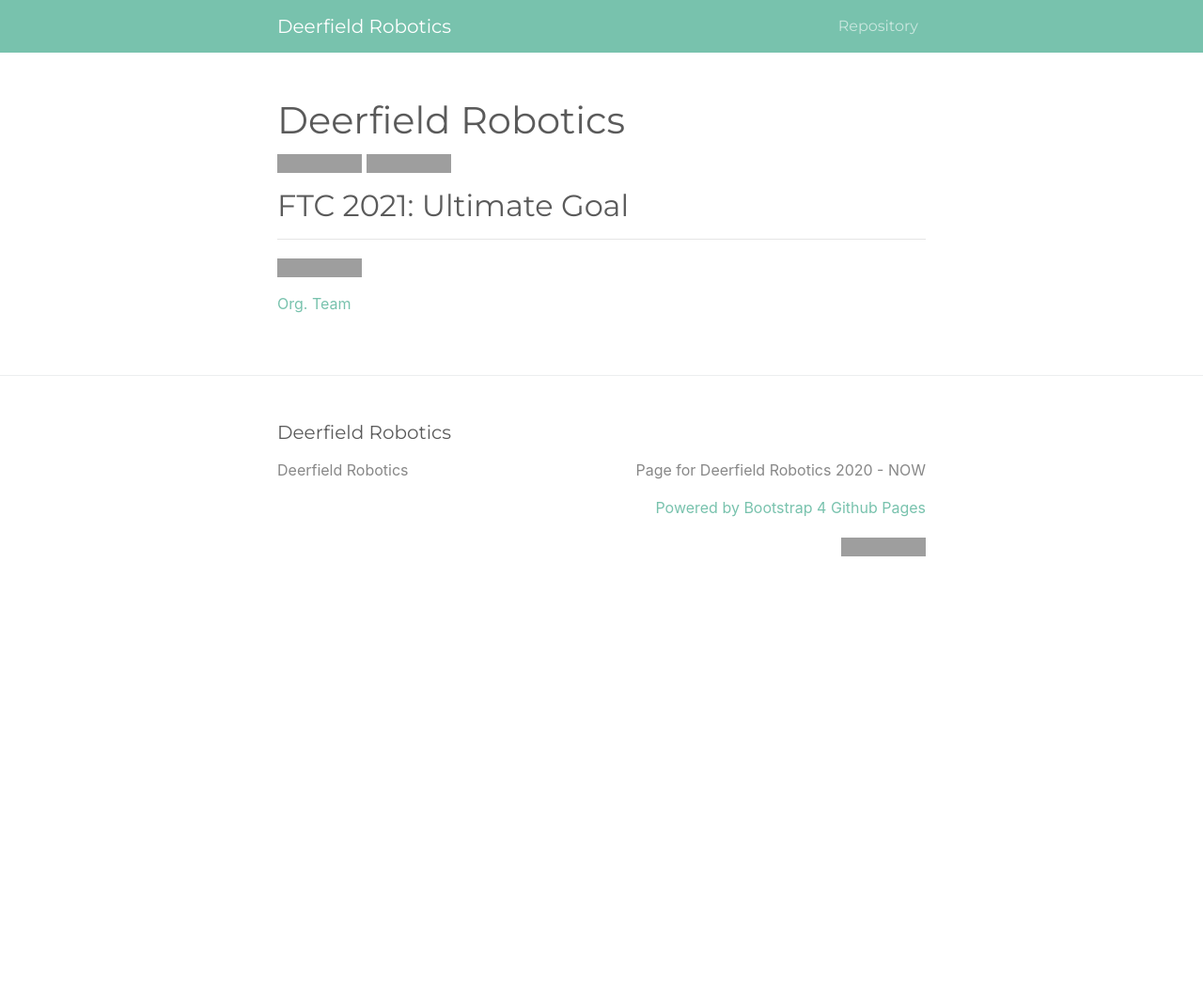
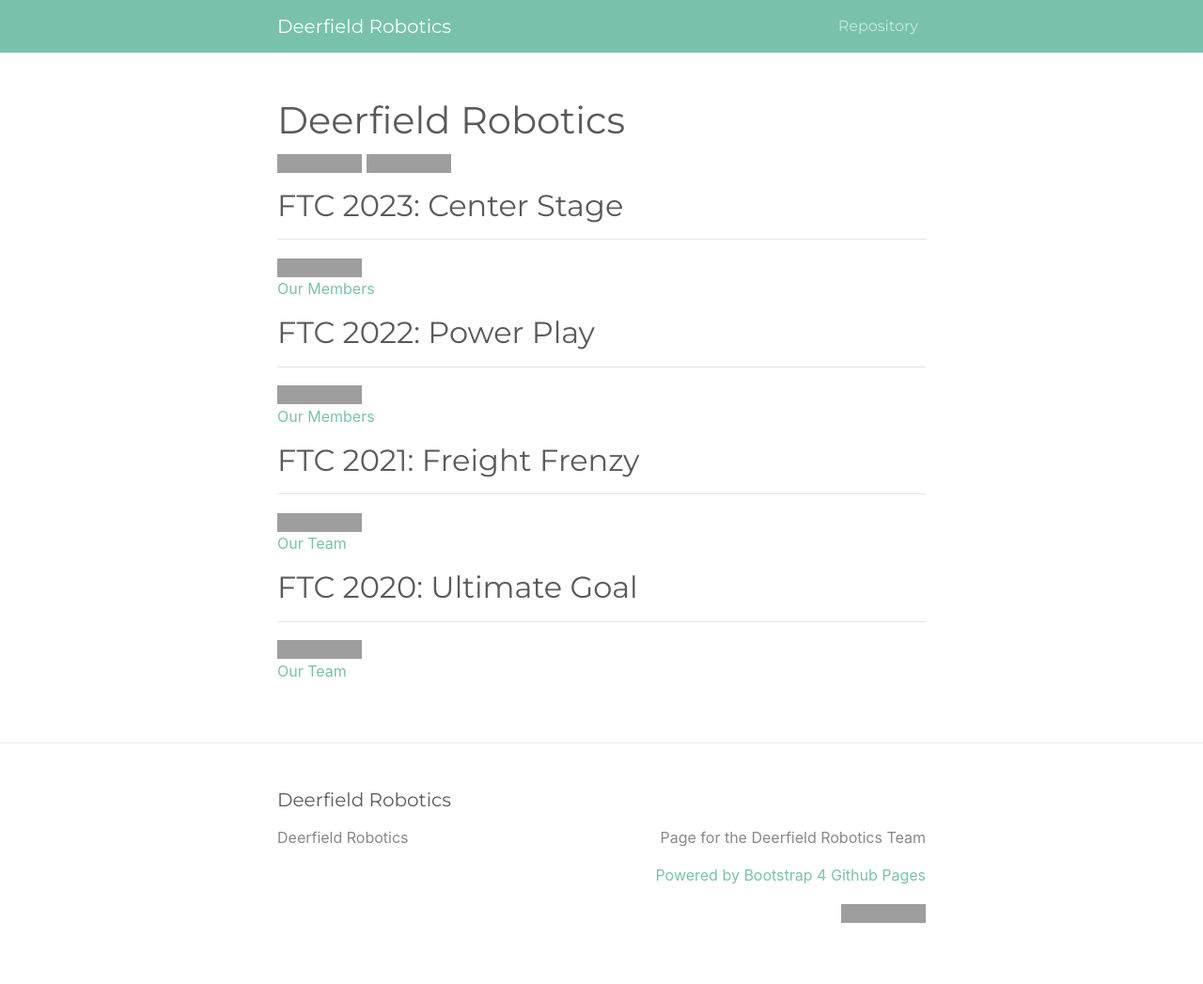
Before and after one commit to Big-Green-7245/Big-Green-7245.github.io, a Jekyll site: the page built from index.md, in a window 1280 px wide. Shown: the whole page at 94% size. Built offline with Jekyll 4.4.1, drawn with Linux system fonts in a browser that asks for light colours; before the commit the page ends 900 px from its top, so only the background shows below that; grey boxes are pictures that could not be loaded.

Commit message:
Updated website

```diff
--- a/_config.yml
+++ b/_config.yml
@@ -16,7 +16,7 @@
 title: Deerfield Robotics
 email: ""
 description: >- # this means to ignore newlines until "baseurl:"
-  Page for Deerfield Robotics 2020 - NOW
+  Page for the Deerfield Robotics Team
 #baseurl: "" # the subpath of your site, e.g. /blog
 #url: "" # the base hostname & protocol for your site, e.g. http://example.com
 #twitter_username: jekyllrb
--- a/index.md
+++ b/index.md
@@ -6,9 +6,25 @@ title: Deerfield Robotics
 [![GitHub Organization Stars](https://img.shields.io/github/stars/Big-Green-7245?style=social)](https://github.com/Big-Green-7245)
 
 
-## FTC 2021: Ultimate Goal
+## FTC 2023: Center Stage
+---
+[![Contributors](https://img.shields.io/github/contributors/Big-Green-7245/teamcode-2021)](https://github.com/Big-Green-7245/teamcode2023)
+[Our Members](https://github.com/orgs/Big-Green-7245/teams/center-stage)
+
+
+## FTC 2022: Power Play
+---
+[![Contributors](https://img.shields.io/github/contributors/Big-Green-7245/teamcode-2021)](https://github.com/Big-Green-7245/teamcode2022_23)
+[Our Members](https://github.com/orgs/Big-Green-7245/teams/power-play)
+
+
+## FTC 2021: Freight Frenzy
+---
+[![Contributors](https://img.shields.io/github/contributors/Big-Green-7245/teamcode-2021)](https://github.com/Big-Green-7245/teamcode2021_22)
+[Our Team](https://github.com/orgs/Big-Green-7245/teams/freight-frenzy)
+
+
+## FTC 2020: Ultimate Goal
 ---
 [![Contributors](https://img.shields.io/github/contributors/Big-Green-7245/teamcode-2021)](https://github.com/Big-Green-7245/teamcode-2021)
-
-
-[Org. Team](https://github.com/orgs/Big-Green-7245/teams/ultimate-goal)
+[Our Team](https://github.com/orgs/Big-Green-7245/teams/ultimate-goal)
```
Also changed, not shown: 1 other file.
